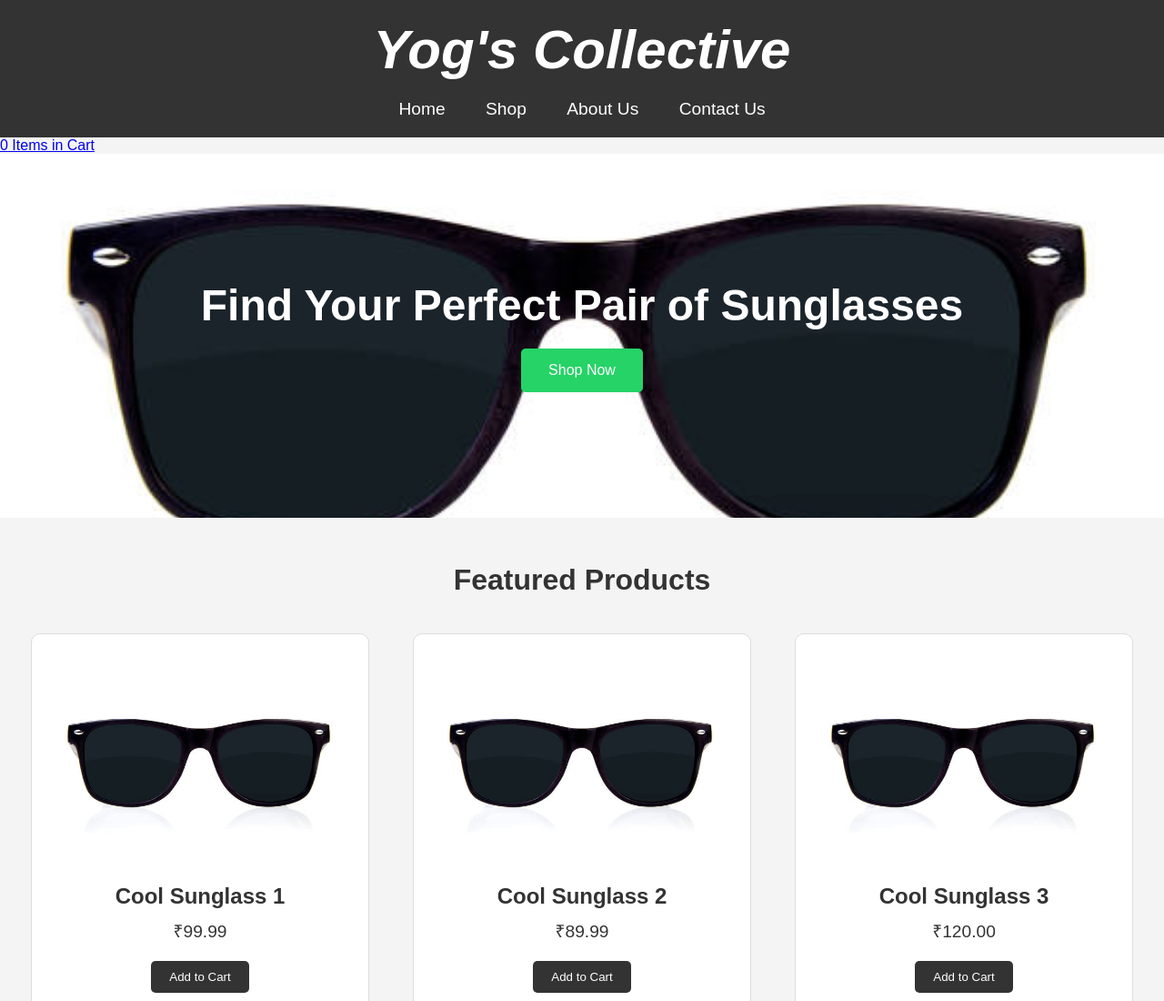
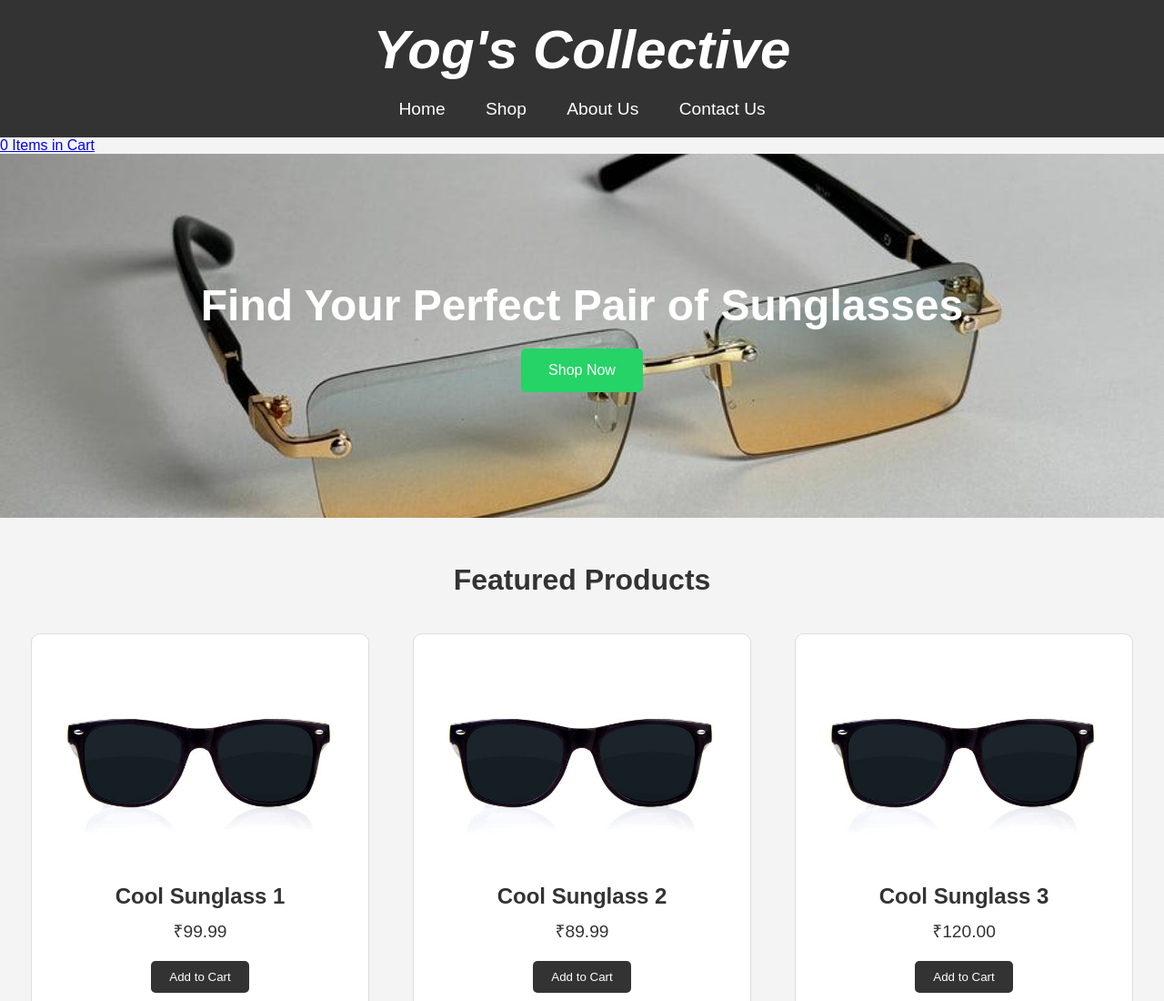
Before and after one commit to yogeshkhanse/Yog-s-Collective, a plain HTML site: page index.html in a window 1280 px wide. Shown: the top 1100 px of the page at 91% size. Drawn offline with Linux system fonts and the light colour scheme.

Commit message:
Update styles.css

```diff
--- a/styles.css
+++ b/styles.css
@@ -53,7 +53,7 @@ nav ul li a:hover {
 
 /* Hero Section */
 .hero {
-    background: url('image2.jpg') no-repeat center center/cover;
+    background: url('s2.jpeg') no-repeat center center/cover;
     height: 400px;
     color: white;
     text-align: center;
```
